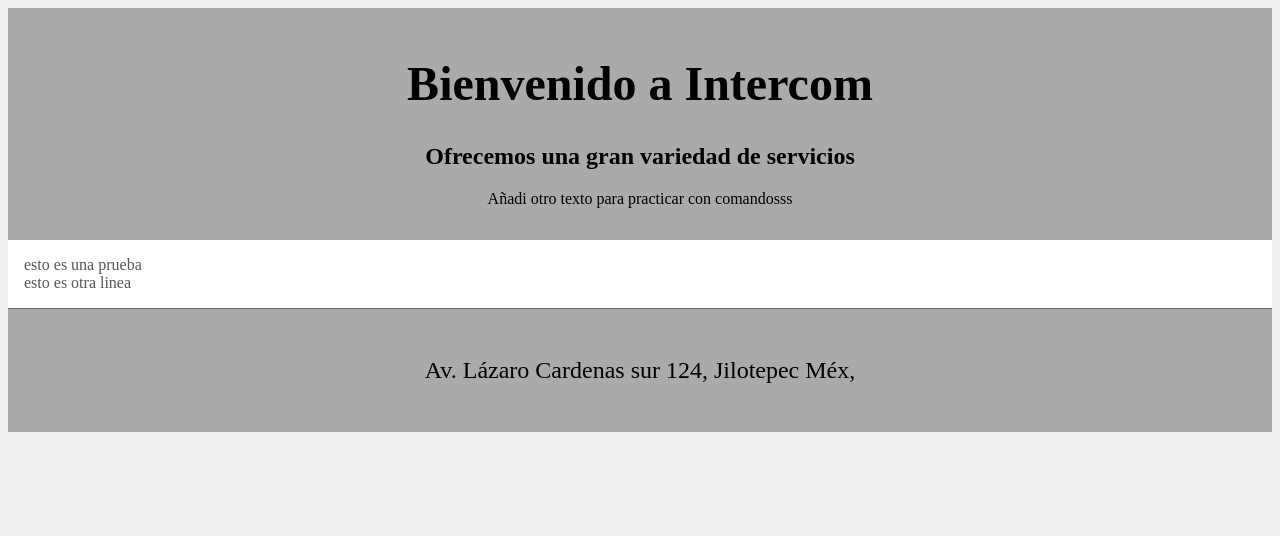
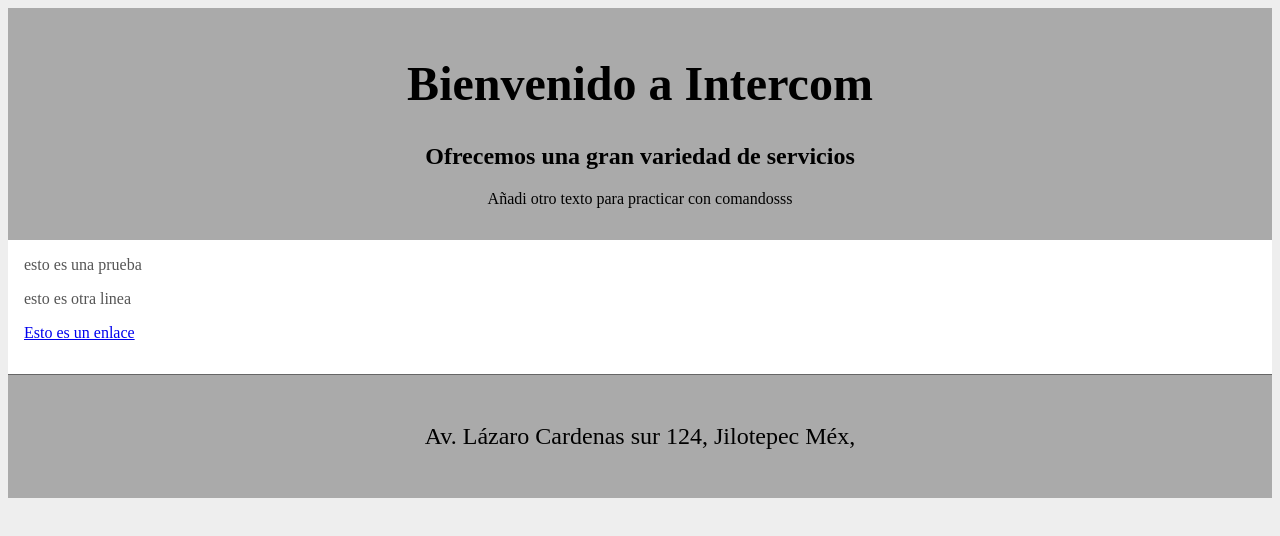
Before and after one commit to betoarciniega77/pagina-web, a plain HTML site: page index.html in a window 1280 px wide. Drawn offline with Linux system fonts and the light colour scheme.

Commit message:
esta puesto el anlace

```diff
--- a/index.html
+++ b/index.html
@@ -13,7 +13,11 @@
 </header>
 	<section>
 		<div>esto es una prueba</div>
-		<div>esto es otra linea</div>
+		<div>
+			<p>esto es otra linea</p>
+			<p><a href="#">Esto es un enlace</a></p>
+		</div>
+
 	</section>
 <footer>
 	<p>Av. Lázaro Cardenas sur 124, Jilotepec Méx,</p>
```
